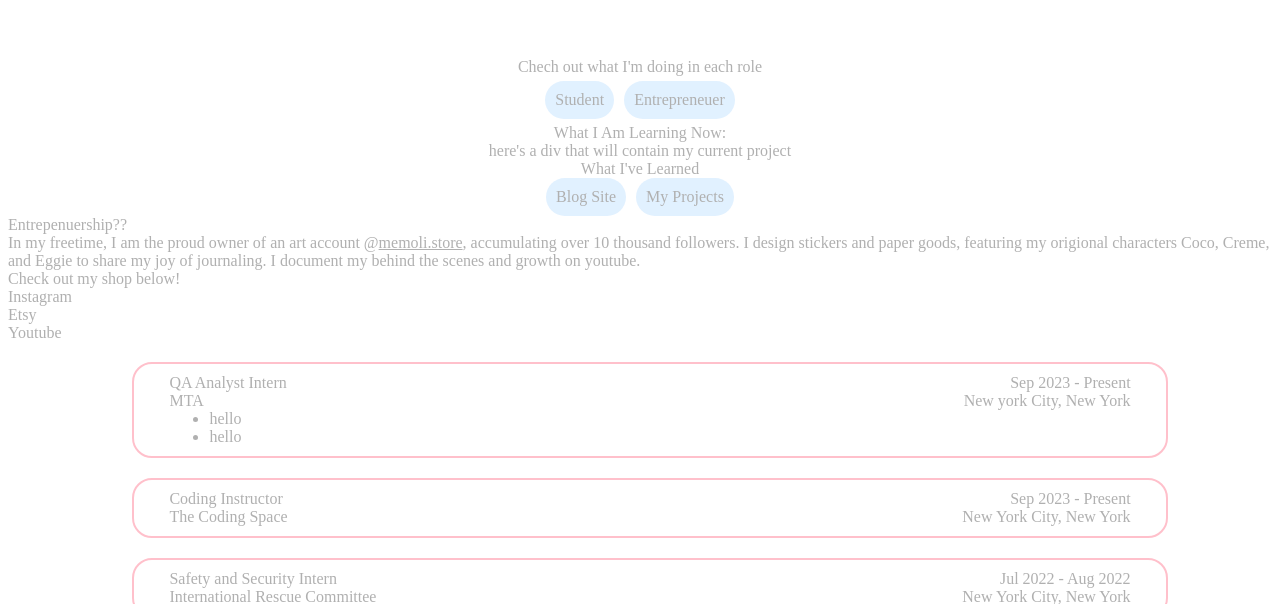
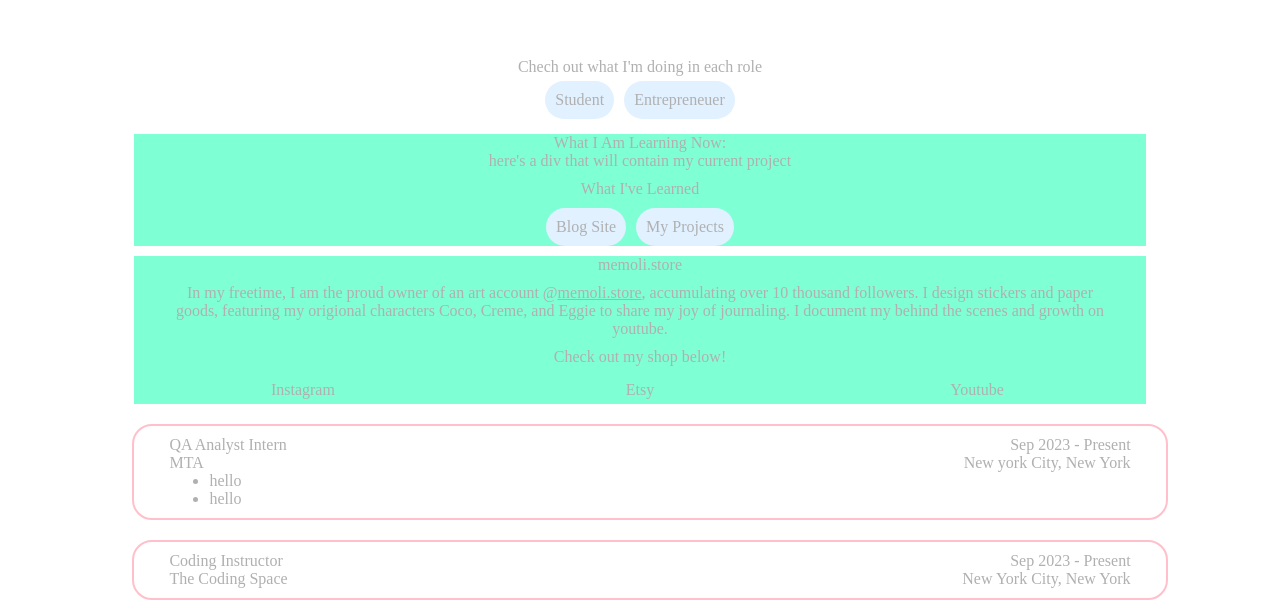
Before and after one commit to wei892/portfolio, a React (Vite) app: page / in a window 1280 px wide. Shown: the part 678-1282 px from the top of the page. Built offline with nearby package versions, Linux system fonts and the light colour scheme.

Commit message:
added styling to bizDisplay

```diff
--- a/src/compnents/bizDisplay.jsx
+++ b/src/compnents/bizDisplay.jsx
@@ -1,21 +1,25 @@
+import './studentDisplay.css'
+
 
 const BusinessDisplaay = () => {
     return (
         <>
-            <div>
-                Entrepenuership??
-            </div>
+            <div className='displayCont'>
+                <div>
+                    memoli.store
+                </div>
 
-            <div>
-                In my freetime, I am the proud owner of an art account @<a href="">memoli.store</a>, accumulating over 10 thousand followers. I design stickers and paper goods, featuring my origional characters Coco, Creme, and Eggie to share my joy of journaling. I document my behind the scenes and growth on youtube.
-            </div>
+                <div className='descCont'>
+                    In my freetime, I am the proud owner of an art account @<a href="">memoli.store</a>, accumulating over 10 thousand followers. I design stickers and paper goods, featuring my origional characters Coco, Creme, and Eggie to share my joy of journaling. I document my behind the scenes and growth on youtube.
+                </div>
 
-            <div>
-                Check out my shop below!
                 <div>
-                    <div> Instagram </div>
-                    <div> Etsy </div>
-                    <div> Youtube </div>
+                    Check out my shop below!
+                    <div className='buttonCont'>
+                        <div className='displayCont'> Instagram </div>
+                        <div className='displayCont'> Etsy </div>
+                        <div className='displayCont'> Youtube </div>
+                    </div>
                 </div>
             </div>
 
--- a/src/compnents/studentDisplay.css
+++ b/src/compnents/studentDisplay.css
@@ -2,7 +2,19 @@
     text-align: center;
     width: 80%;
     margin: auto;
+    display: flex;
+    flex-direction: column;
     justify-content: center;
+    background-color: aquamarine;
+    margin-top: 10px;
+
+}
+
+.displayCont{
+    display: flex;
+    /* flex-direction: row; */
+    justify-content: center;
+    gap: 10px;
 }
 
 .buttonContainer{
@@ -18,3 +30,7 @@
     width: fit-content;
     border-radius: 20px;
 }
+
+.descCont {
+    padding: 0px 30px;
+}
```
